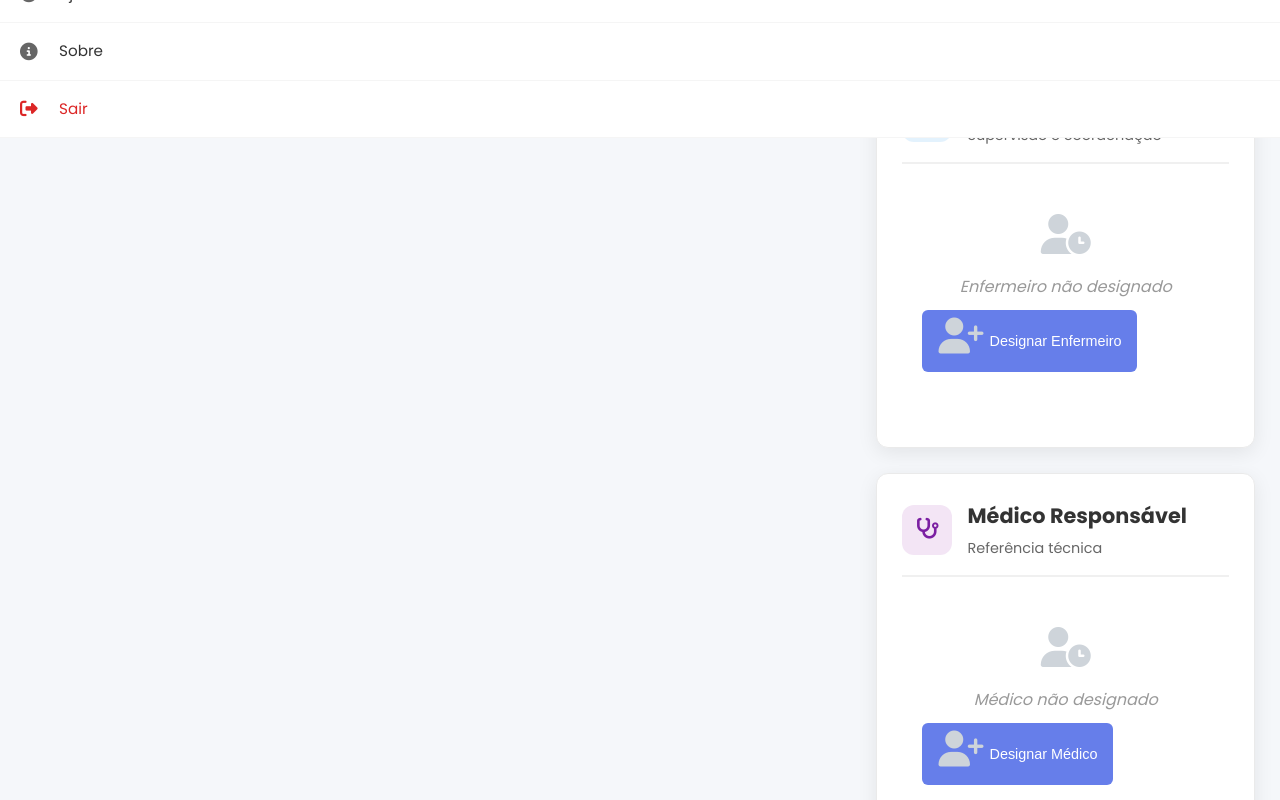
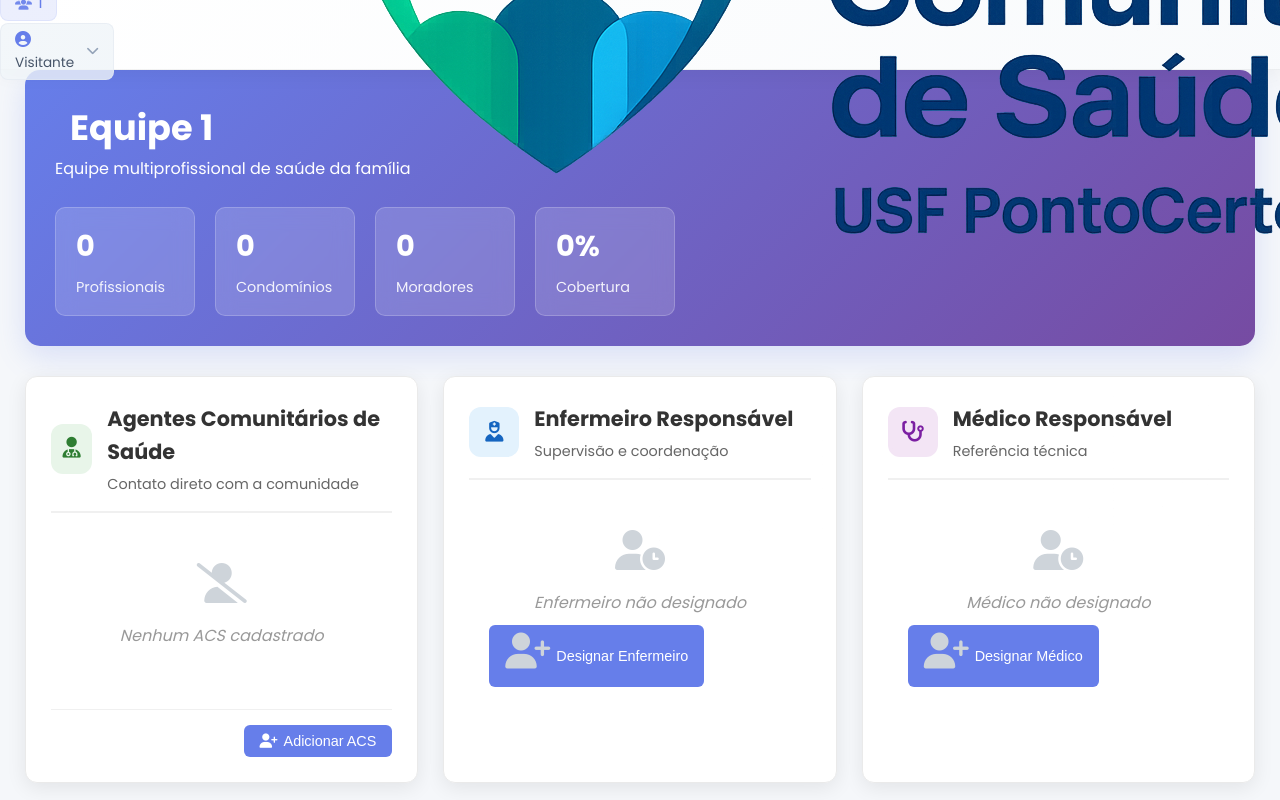
Before and after one commit to kapranois/usfpontocertoterritorio, a Flask app: page /equipe in a window 1280 px wide. Run offline with Flask 3, Linux system fonts and the light colour scheme; the visitor is signed in with stand-in values (Sample User, id 1).

Commit message:
Update base.html

```diff
--- a/templates/base.html
+++ b/templates/base.html
@@ -110,16 +110,13 @@
     </div>
 
     <!-- SEGUNDA LINHA: Logo (MOBILE centralizado) / (DESKTOP lado esquerdo) -->
-    <header class="header">
-        <div class="header-bg-effect"></div>
-        <div class="logo-container">
-            <a href="/dashboard" class="logo-link">
-                <img src="{{ url_for('static', filename='img/logoacspontocerto.png') }}"
-                     alt="USF Ponto Certo"
-                     class="header-logo-full">
-            </a>
-        </div>
-        </div>
+<div class="logo">
+    <a href="/dashboard" class="logo-link">
+        <img src="{{ url_for('static', filename='img/logoacspontocerto.png') }}"
+             alt="USF Ponto Certo"
+             class="logo-img">
+    </a>
+</div>
 
     <!-- Navbar (escondido no mobile) -->
     <nav class="navbar">
```
